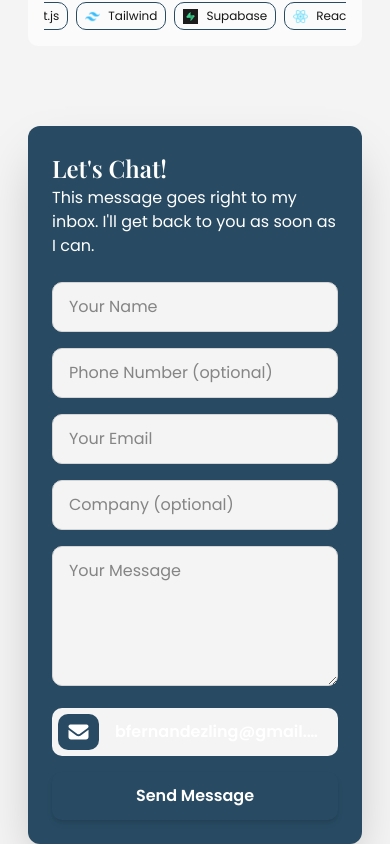
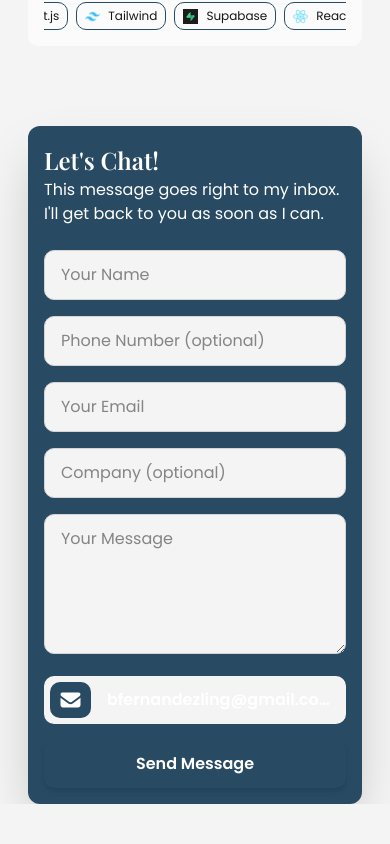
Before and after one commit to Bfernandez02/portfolio, a Next.js app: page / in a window 390 px wide. Shown: the part 7435-8279 px from the top of the page. After the commit the page ends 8239 px from the top, so only its background shows below. Built offline with nearby package versions, Linux system fonts and the light colour scheme; a web font is replaced by a local one.

Commit message:
style: increase max width of contact form for better layout

```diff
--- a/src/components/ContactForm.jsx
+++ b/src/components/ContactForm.jsx
@@ -70,7 +70,7 @@
       className="w-full flex justify-center"
     >
       <div
-        className={`w-full max-w-4xl rounded-xl shadow-2xl p-6 md:p-8 ${
+        className={`w-full max-w-5xl rounded-xl shadow-2xl p-4 md:p-8 lg:p-12 ${
           theme === "dark" ? "bg-popup" : "bg-primary"
         }`}
       >
```
